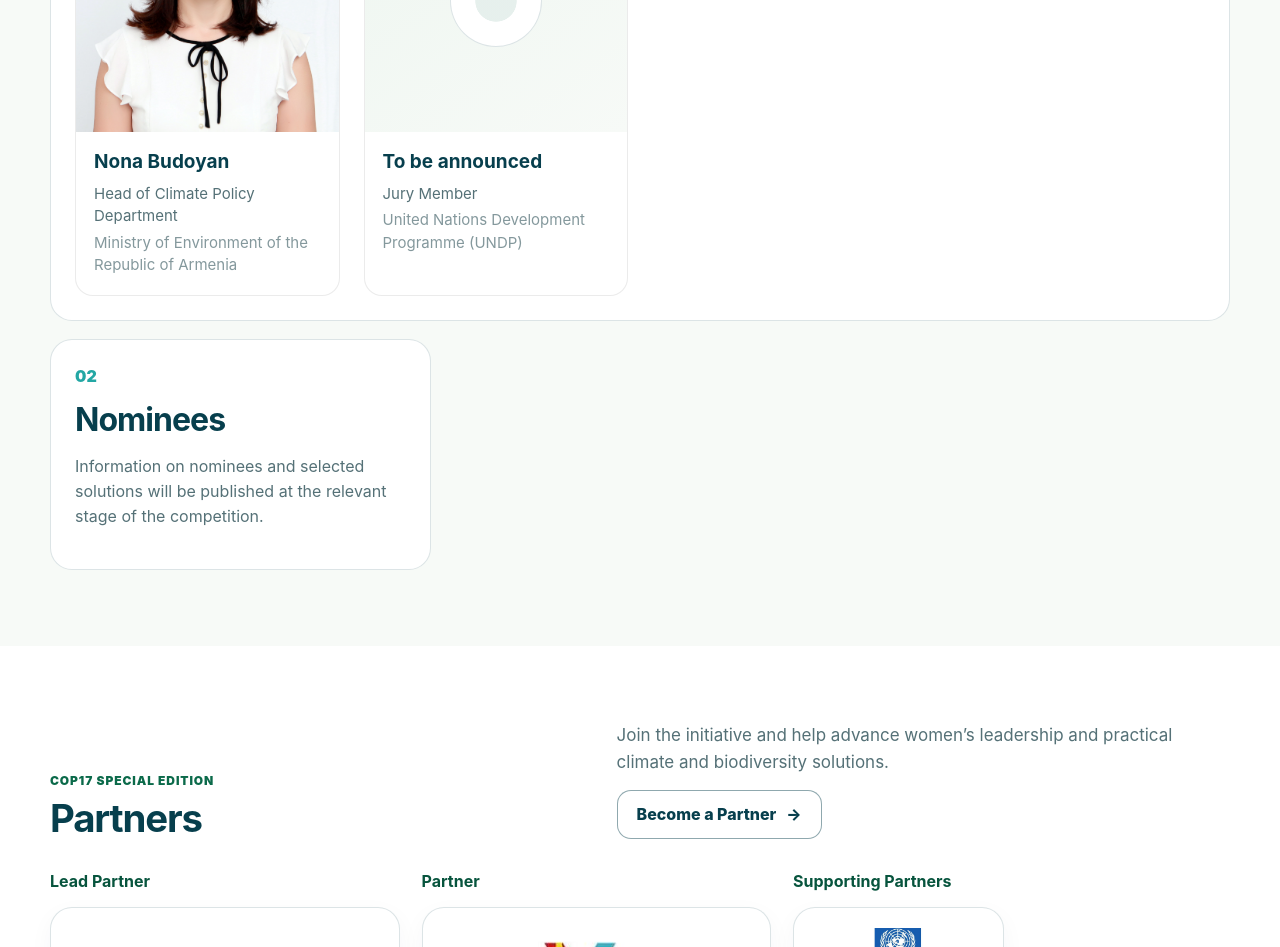
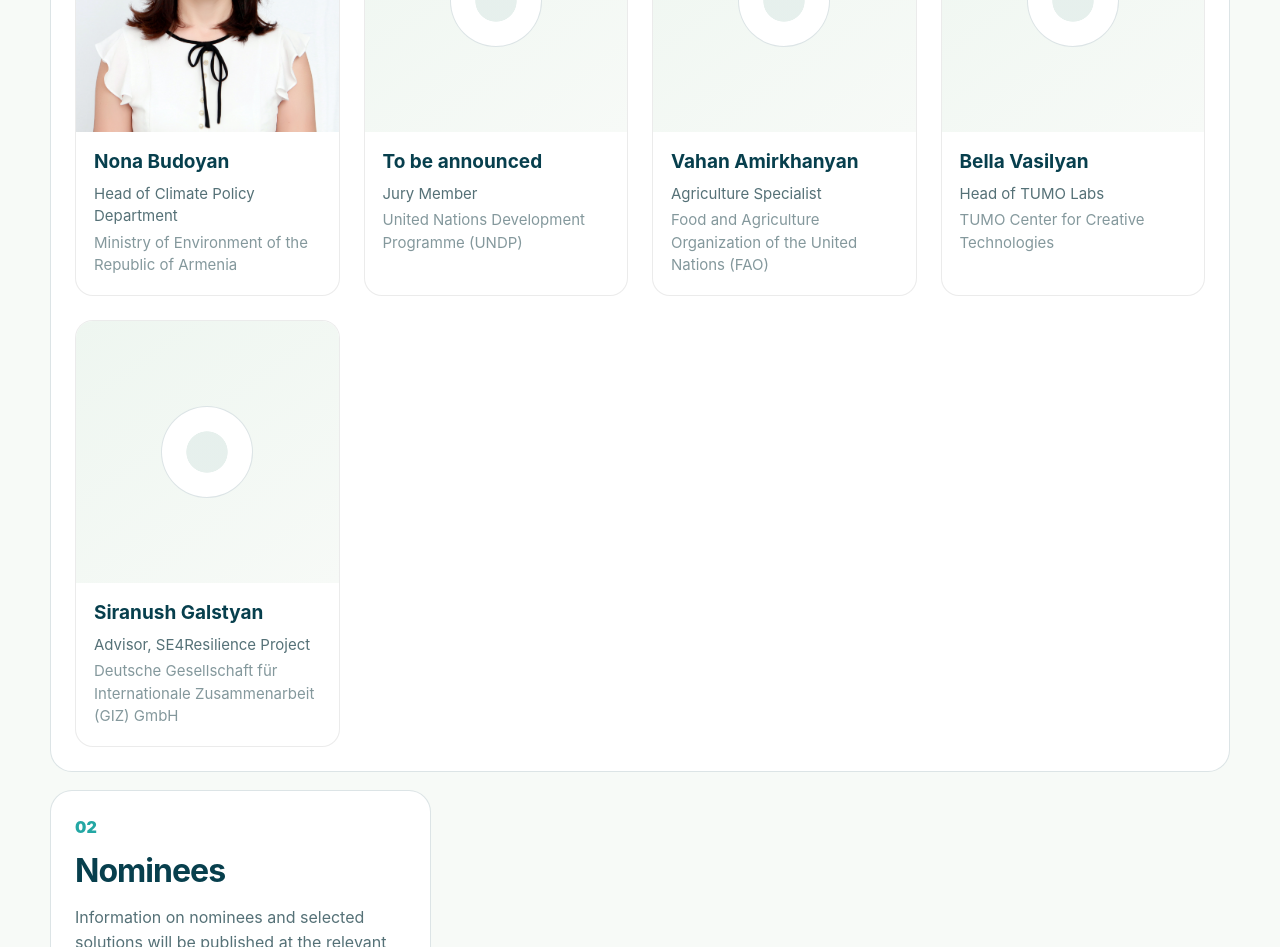
Before and after one commit to wice-armenia/women-in-climate-awards-cop17, a Next.js app: page /en in a window 1280 px wide. Shown: the part 6040-6987 px from the top of the page. Built offline with nearby package versions, Linux system fonts and the light colour scheme.

Commit message:
Update jury members

```diff
--- a/content/jury.ts
+++ b/content/jury.ts
@@ -72,4 +72,34 @@ export const juryMembers: JuryMember[] = [
   organizationEn: "United Nations Development Programme (UNDP)",
   placeholder: true,
 },
+  {
+  key: "vahan-amirkhanyan",
+  nameHy: "Վահան Ամիրխանյան",
+  nameEn: "Vahan Amirkhanyan",
+  titleHy: "Գյուղատնտեսության մասնագետ",
+  titleEn: "Agriculture Specialist",
+  organizationHy: "ՄԱԿ-ի Պարենի և գյուղատնտեսության կազմակերպություն (FAO)",
+  organizationEn: "Food and Agriculture Organization of the United Nations (FAO)",
+  placeholder: true,
+},
+{
+  key: "bella-vasilyan",
+  nameHy: "Բելլա Վասիլյան",
+  nameEn: "Bella Vasilyan",
+  titleHy: "TUMO Labs-ի ղեկավար",
+  titleEn: "Head of TUMO Labs",
+  organizationHy: "Թումո ստեղծարար տեխնոլոգիաների կենտրոն",
+  organizationEn: "TUMO Center for Creative Technologies",
+  placeholder: true,
+},
+{
+  key: "siranush-galstyan",
+  nameHy: "Սիրանուշ Գալստյան",
+  nameEn: "Siranush Galstyan",
+  titleHy: "SE4Resilience ծրագրի խորհրդատու",
+  titleEn: "Advisor, SE4Resilience Project",
+  organizationHy: "Գերմանիայի միջազգային համագործակցության ընկերություն (GIZ)",
+  organizationEn: "Deutsche Gesellschaft für Internationale Zusammenarbeit (GIZ) GmbH",
+  placeholder: true,
+},
 ];
```
